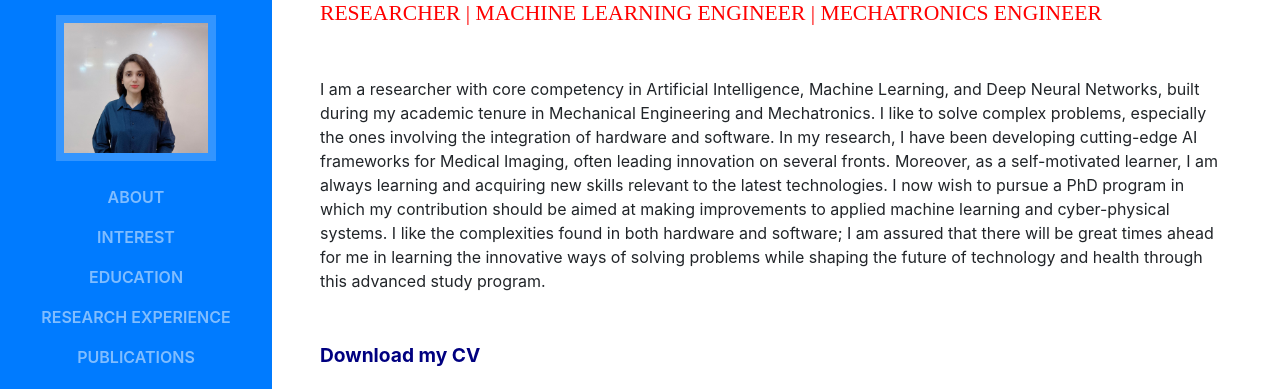
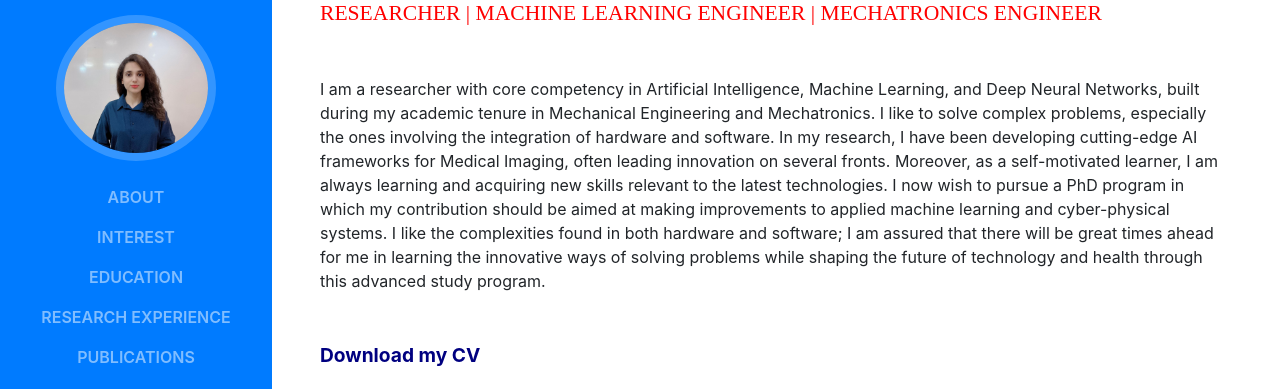
Before and after one commit to fatemehmirzade/fatemehmirzade.github.io, a website with bundled scripts: page index.html in a window 1280 px wide. Shown: the part 188-577 px from the top of the page. Built offline with nearby package versions, Linux system fonts and the light colour scheme; a web font is replaced by a local one.

Commit message:
Update index.html

```diff
--- a/index.html
+++ b/index.html
@@ -48,7 +48,7 @@
       <a class="navbar-brand js-scroll-trigger" href="#page-top">
         <span class="d-block d-lg-none"></span>
         <span class="d-none d-lg-block">
-          <img class="img-fluid img-profile mx-auto mb-2" src="img/profile.JPG" alt="">
+          <img class="img-fluid img-profile rounded-circle mx-auto mb-2" src="img/profile.JPG" alt="">
         </span>
       </a>
       <button class="navbar-toggler" type="button" data-toggle="collapse" data-target="#navbarSupportedContent" aria-controls="navbarSupportedContent" aria-expanded="false" aria-label="Toggle navigation">
```
